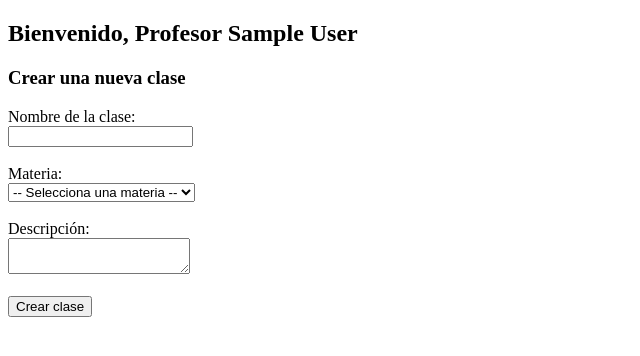
After one commit to manuxxxxxxxxxxxxxxx/EDUSOFT, a PHP site: page /crear_curso.php in a window 1280 px wide. The commit adds this page. Shown: the top 356 px of the page, without its empty margins (0-640 px from the left). Run offline with PHP 8.4, Linux system fonts and the light colour scheme; the visitor is signed in with stand-in values (Sample User, id 1).

Commit message:
Crear_Clases

```diff
--- a/conexiones/loginProfes.php
+++ b/conexiones/loginProfes.php
@@ -23,14 +23,14 @@ $pass = $_POST["Pass"];
 $pass_hash = password_hash($pass, PASSWORD_DEFAULT);
 
 // Consulta por nombre
-$sql = "SELECT Nombre, Pass FROM profesores WHERE Nombre = ?";
+$sql = "SELECT id, Nombre, Pass FROM profesores WHERE Nombre = ?";
 $stmt = $conn->prepare($sql);
 $stmt->bind_param("s", $nombre);
 $stmt->execute();
 $stmt->store_result();
 
 if ($stmt->num_rows === 1) {
-    $stmt->bind_result($nombre, $pass_hash);
+    $stmt->bind_result($id, $nombre, $pass_hash);
     $stmt->fetch();
 
     if (password_verify($pass, $pass_hash)) {
--- /dev/null
+++ b/frontend_maestros/crear_curso.php
@@ -0,0 +1,78 @@
+<?php
+session_start();
+require_once "../conexiones/conexion.php";
+
+// Validar sesión de profesor
+if (!isset($_SESSION['id']) || $_SESSION['rol'] !== 'profesor') {
+    header("Location: ../conexiones/loginProfes.php");
+    exit;
+}
+
+$profesor_id = $_SESSION['id'];
+$nombre = $_SESSION['nombre'];
+$mensaje = "";
+
+// Si se envió el formulario (POST), procesar:
+if ($_SERVER['REQUEST_METHOD'] === 'POST') {
+    // Verificar que vengan los campos
+    if (!isset($_POST['nombre_clase'], $_POST['materia']) || empty($_POST['nombre_clase']) || empty($_POST['materia'])) {
+        $mensaje = "Faltan campos obligatorios.";
+    } else {
+        $nombre_clase = $_POST['nombre_clase'];
+        $materia = $_POST['materia'];
+        $descripcion = $_POST['descripcion'] ?? '';
+
+        // Insertar en base de datos
+        $sql = "INSERT INTO clases (nombre_clase, materia, descripcion, profesor_id) VALUES (?, ?, ?, ?)";
+        $stmt = $conn->prepare($sql);
+        $stmt->bind_param("sssi", $nombre_clase, $materia, $descripcion, $profesor_id);
+
+        if ($stmt->execute()) {
+            $mensaje = "Clase creada con éxito.";
+        } else {
+            $mensaje = "Error al crear clase: " . $stmt->error;
+        }
+
+        $stmt->close();
+    }
+
+    $conn->close();
+}
+?>
+
+<!DOCTYPE html>
+<html lang="es">
+<head>
+    <meta charset="UTF-8">
+    <title>Crear Clase</title>
+</head>
+<body>
+
+    <h2>Bienvenido, Profesor <?php echo htmlspecialchars($nombre); ?></h2>
+    <h3>Crear una nueva clase</h3>
+
+    <?php if ($mensaje): ?>
+        <p><strong><?php echo $mensaje; ?></strong></p>
+    <?php endif; ?>
+
+    <form method="POST">
+        <label>Nombre de la clase:</label><br>
+        <input type="text" name="nombre_clase" required><br><br>
+
+        <label>Materia:</label><br>
+        <select name="materia" required>
+            <option value="">-- Selecciona una materia --</option>
+            <option value="matematica">Matemática</option>
+            <option value="biologia">Biología</option>
+            <option value="sociales">Sociales</option>
+            <option value="lenguaje">Lenguaje</option>
+        </select><br><br>
+
+        <label>Descripción:</label><br>
+        <textarea name="descripcion"></textarea><br><br>
+
+        <button type="submit">Crear clase</button>
+    </form>
+
+</body>
+</html>
--- a/frontend_maestros/index.php
+++ b/frontend_maestros/index.php
@@ -74,6 +74,7 @@
         <div id="seccion-cursos" class="seccion-panel" style="display:none;">
             <div class="section">
                 <h3>Mis cursos</h3>
+                <input type="button" value="Crear curso" class="quick-action" onclick="window.location.href='../frontend_maestros/crear_curso.php'">
                 <ul id="cursos-lista">
                     <li>Matemáticas 2°A <span class="badge">23 alumnos</span></li>
                     <li>Historia 1°B <span class="badge">18 alumnos</span></li>
```
Also changed, not shown: conexiones/procesar_clase.php (deleted, +0 -29 lines), edusoft.sql (deleted, +0 -86 lines), frontend_maestros/subir_tarea.php (+8 -0 lines), 1 other file.
